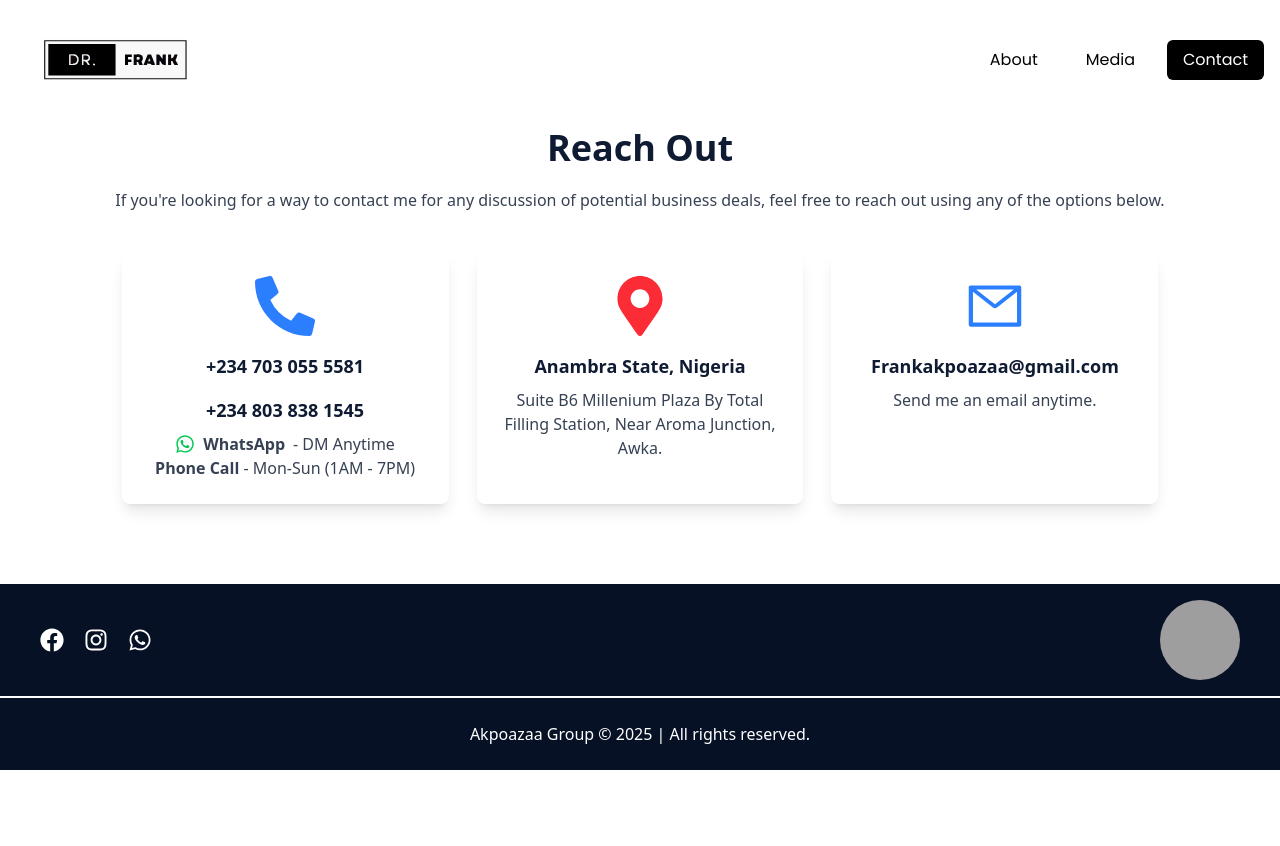
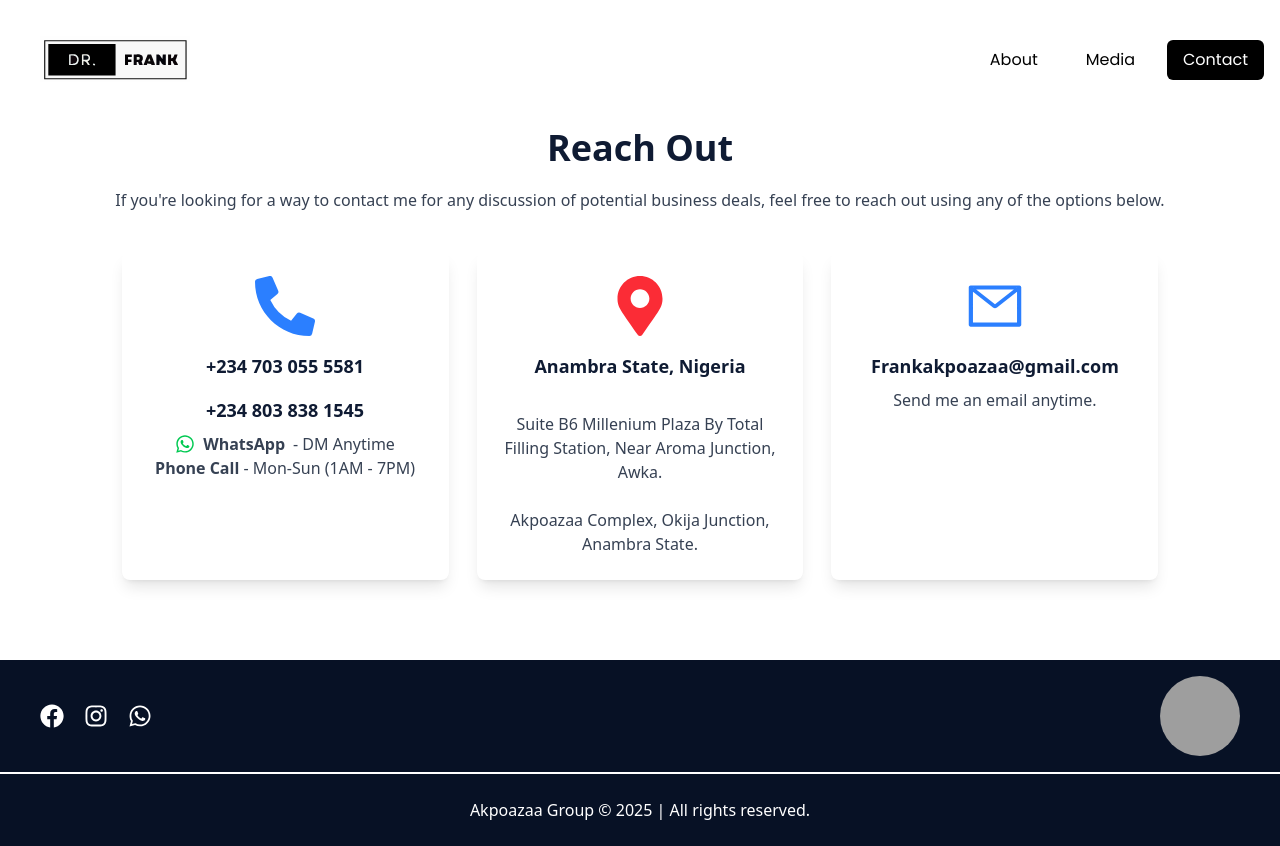
Before and after one commit to Moscolape/dr-frank, a React (Vite) app: page /contact in a window 1280 px wide. Before the commit the page ends 800 px from the top, so only its background shows below. Built offline with nearby package versions, Linux system fonts and the light colour scheme; grey boxes are pictures that could not be loaded; a web font is replaced by a local one.

Commit message:
update: add second location

```diff
--- a/src/pages/contact.tsx
+++ b/src/pages/contact.tsx
@@ -57,17 +57,20 @@ export default function Contact() {
 
           {/* Location Contact */}
           <div
-            className="bg-white rounded-lg shadow-lg p-6 flex flex-col items-center text-center"
+            className="bg-white rounded-lg shadow-lg p-6 flex flex-col items-center sm:text-center"
             data-aos="fade-right"
             data-aos-delay="700"
           >
             <FaMapMarkerAlt className="text-red-500 text-5xl sm:text-6xl mb-2" />
             <p className="text-lg font-bold text-[#0F1B33] my-2">
               Anambra State, Nigeria
-            </p>
+            </p><br />
             <p className="text-gray-700">
               Suite B6 Millenium Plaza By Total Filling Station, Near Aroma
               Junction, Awka.
+            </p><br />
+            <p className="text-gray-700">
+              Akpoazaa Complex, Okija Junction, Anambra State.
             </p>
           </div>
 
--- a/src/pages/home.tsx
+++ b/src/pages/home.tsx
@@ -92,7 +92,7 @@ const Home = () => {
               >
                 Over the past 10 years, my team and I have built a business that
                 prioritizes human capital development and aims to leave a
-                lasting legacy.
+                lasting legacy through our subsidiaries shown below;
               </p>
             </div>
           </div>
```
